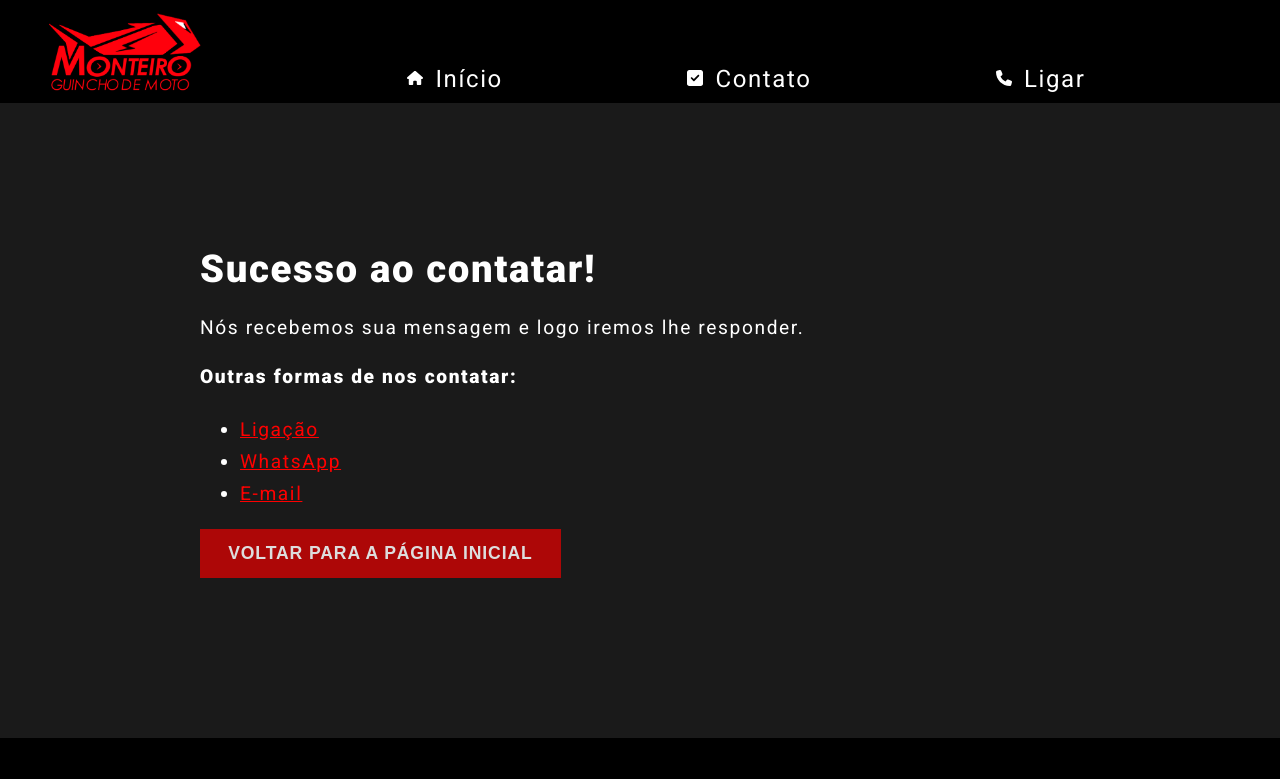
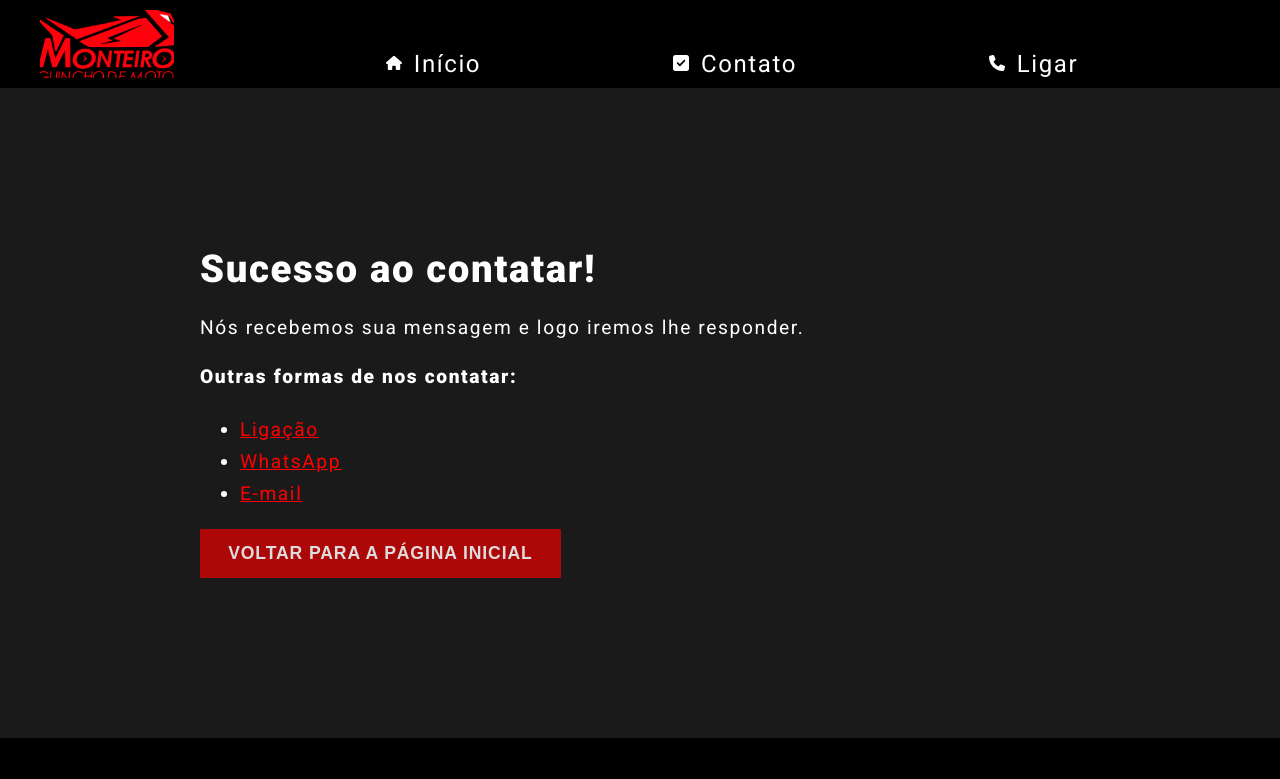
Before and after one commit to nicolasarths/monteiro, a Next.js app: page /sucesso-ao-contatar in a window 1280 px wide. Shown: the top 779 px of the page. Built offline with nearby package versions, Linux system fonts and the light colour scheme; a web font is replaced by a local one.

Commit message:
Enhancement (Layout): Cover now shows up fixed after scrolling down the carousel images. Note: don't know how to make it appear more naturally yet.

```diff
--- a/src/common/layouts/main/Header/Header.module.sass
+++ b/src/common/layouts/main/Header/Header.module.sass
@@ -1,4 +1,18 @@
 .header
+    @media screen and ( min-width: 800px)
+        position: absolute
+        top: 0
+        width: 100%
+        z-index: 3
+        opacity: 80%
+
+        display: flex
+        align-items: flex-end
+        justify-content: left
+        background-color: black
+
+        &:hover
+            opacity: 100%
     .cover
         display: flex
         justify-content: center
@@ -7,62 +21,54 @@
         background-color: black
         cursor: pointer
 
+        @media screen and ( min-width: 800px  )
+            width: fit-content
+            max-width: unset
+            padding: 10px
+            margin-left: 30px
+
         img
             max-width: 100%
             max-height: 100px
             margin-block: 10px
             object-fit: contain
 
+            @media screen and ( min-width: 800px  )
+                width: fit-content
+                max-height: 80px
+                scale: 120%
+                margin: 0
+                z-index: 5
+
     .menu
+        position: static
         display: inline-flex
-        flex-flow: row nowrap
-        justify-content: space-evenly
-        width: 100%
 
-        position: sticky
-        top: 0
-        z-index: 1
+.menu
+    display: none
+    flex-flow: row nowrap
+    justify-content: space-evenly
+    width: 100%
 
-        color: white
-        background-color: black
+    position: fixed
+    top: 0
+    color: white
+    background-color: black
 
-        padding: 10px
+    padding: 10px
 
-        @media screen and ( min-width: 600px )
-            font-size: 1.5rem
+    @media screen and ( min-width: 600px )
+        font-size: 1.5rem
+    @media screen and ( min-width: 800px )
+        display: inline-flex
 
-        .menuOption:hover, svg:hover
-            color: var(--primary-red)
-            cursor: pointer
+    .menuOption:hover, svg:hover
+        color: var(--primary-red)
+        cursor: pointer
 
-        .active
-            color: var(--primary-red)
+    .active
+        color: var(--primary-red)
 
-        svg
-            width: 1rem
-            margin-right: 0.5em
-
-    @media screen and ( min-width: 1000px)
-        position: absolute
-        top: 0
-        width: 100%
-        z-index: 10
-        opacity: 80%
-
-        display: flex
-        align-items: flex-end
-        justify-content: left
-        background-color: black
-
-        .cover
-            width: fit-content
-            max-width: unset
-            padding: 10px
-            margin-left: 30px
-            img
-                width: fit-content
-                max-height: 100px
-                margin: 0
-
-        &:hover
-            opacity: 100%
+    svg
+        width: 1rem
+        margin-right: 0.5em
--- a/src/common/layouts/main/Header/index.js
+++ b/src/common/layouts/main/Header/index.js
@@ -14,7 +14,7 @@ import { FontAwesomeIcon } from "@fortawesome/react-fontawesome";
 
 import styles from "./Header.module.sass";
 
-const Header = () => {
+const Menu = () => {
   const router = useRouter();
 
   const isActive = (currentPath) => {
@@ -23,12 +23,6 @@ const Header = () => {
       : styles.menuOption;
   };
   return (
-    <div className={styles.header}>
-      <Link href="/">
-        <div className={styles.cover}>
-          <Image src={logo} alt="logo da Monteiro Guincho de Moto" />
-        </div>
-      </Link>
     <div className={styles.menu}>
       <Link href="/">
         <div className={isActive("/")}>
@@ -50,7 +44,22 @@ const Header = () => {
         </div>
       </Link>
     </div>
+  );
+};
+
+const Header = () => {
+  return (
+    <>
+      <div className={styles.header}>
+        <Link href="/">
+          <div className={styles.cover}>
+            <Image src={logo} alt="logo da Monteiro Guincho de Moto" />
           </div>
+        </Link>
+        <Menu />
+      </div>
+      <Menu />
+    </>
   );
 };
 
```
Lines whose indentation alone changed are shown as unchanged.
